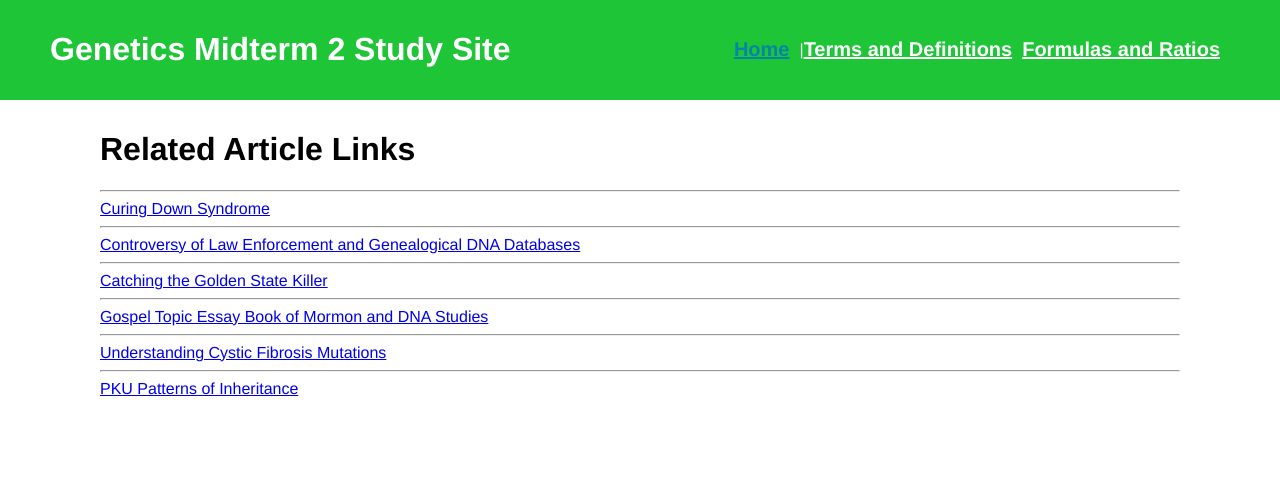
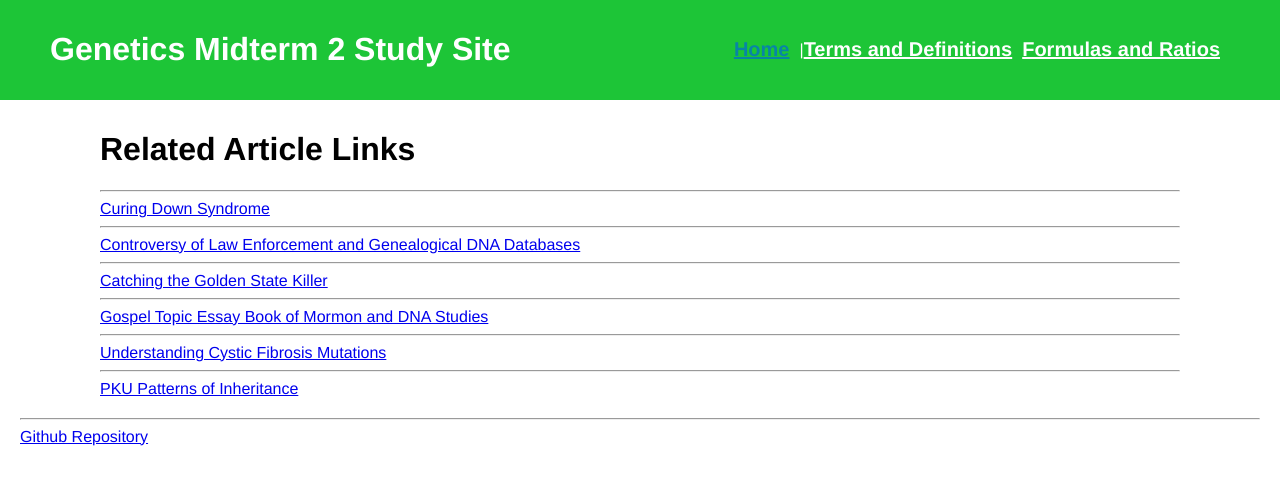
Before and after one commit to allyseh/creative-project-3, a Vue app: page / in a window 1280 px wide. Shown: the top 484 px of the page. Built offline with nearby package versions, Linux system fonts and the light colour scheme.

Commit message:
Update App.vue

```diff
--- a/src/App.vue
+++ b/src/App.vue
@@ -10,6 +10,10 @@
   </div>
   <div class="content">
     <router-view />
+  </div>
+  <div class="footer">
+    <hr>
+    <a href="https://github.com/allyseh/creative-project-3"> Github Repository </a>
   </div>
 </div>
 </template>
@@ -54,4 +58,9 @@ body {
 .content {
   padding: 10px 100px;
 }
+
+.footer {
+  align-text: center;
+  margin: 10px 20px;
+}
 </style>
```
